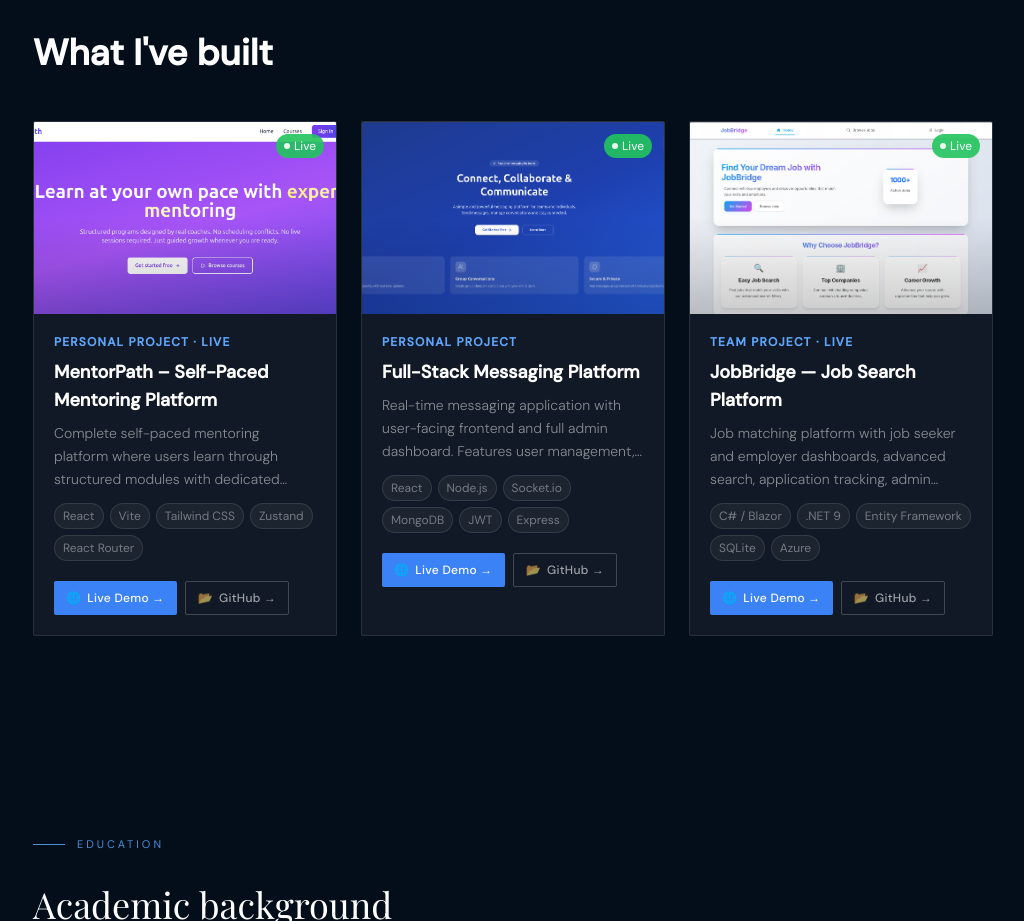
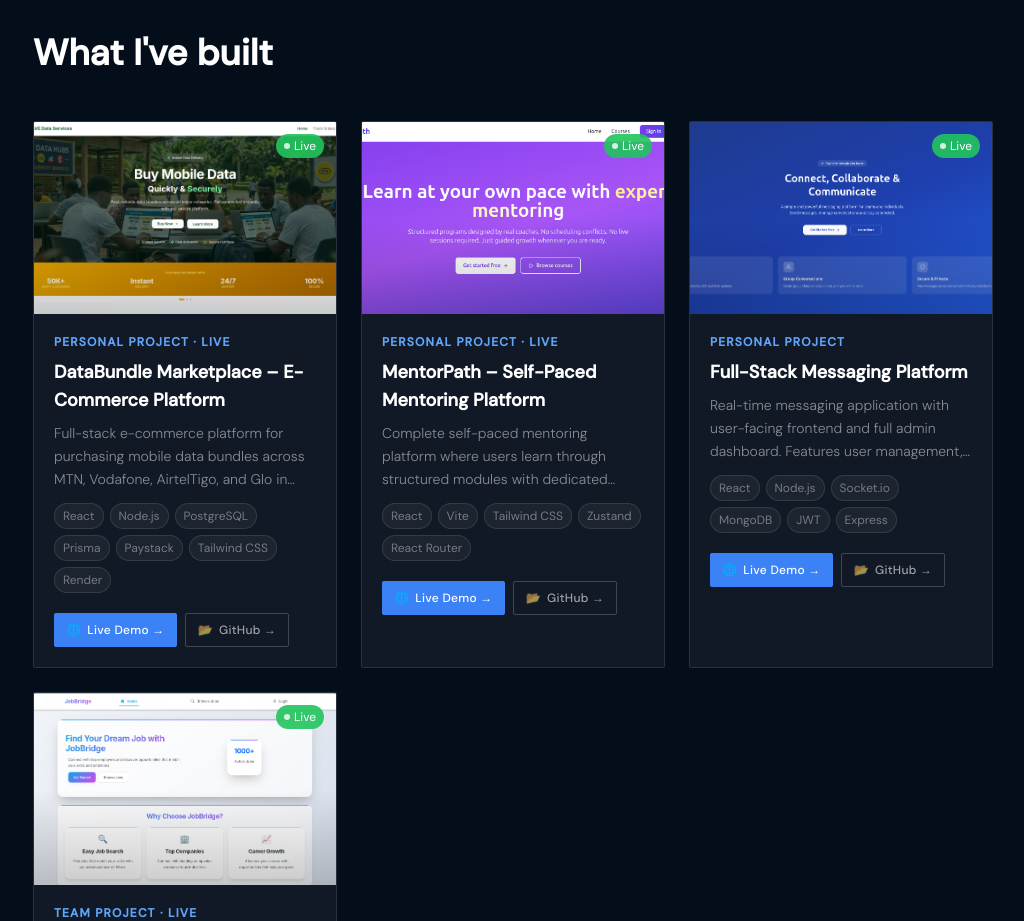
Before and after one commit to Ernestkyei/portfolio, a React app: page / in a window 1280 px wide. Shown: the part 2206-3127 px from the top of the page, without its empty margins (127-1151 px from the left). Built offline with nearby package versions, Linux system fonts and the light colour scheme; the HTML template or start-up script is replaced by a standard one.

Commit message:
data_bundle

```diff
--- a/src/components/Projects.jsx
+++ b/src/components/Projects.jsx
@@ -1,8 +1,19 @@
 import messageImg from '../assets/message.png'
 import jobbridgeImg from '../assets/jobbride.png'
 import mentorpathImg from '../assets/mentorpath.png'
+import databundleImg from '../assets/databundle.png'
 
 const projects = [
+  {
+    type: 'Personal Project · Live',
+    title: 'DataBundle Marketplace – E-Commerce Platform',
+    desc: 'Full-stack e-commerce platform for purchasing mobile data bundles across MTN, Vodafone, AirtelTigo, and Glo in Ghana. Features user authentication, Paystack payment integration, real-time stock management, and instant data delivery. Admin dashboard for managing bundles, orders, and users.',
+    tech: ['React', 'Node.js', 'PostgreSQL', 'Prisma', 'Paystack', 'Tailwind CSS', 'Render'],
+    github: 'https://github.com/Ernestkyei/server',
+    live: 'https://client-0eyf.onrender.com',
+    image: databundleImg,
+    imageAlt: 'DataBundle marketplace showing mobile data bundles for MTN, Vodafone, AirtelTigo, and Glo'
+  },
   {
     type: 'Personal Project · Live',
     title: 'MentorPath – Self-Paced Mentoring Platform',
```
Also changed, not shown: src/assets/databundle.png (added).
